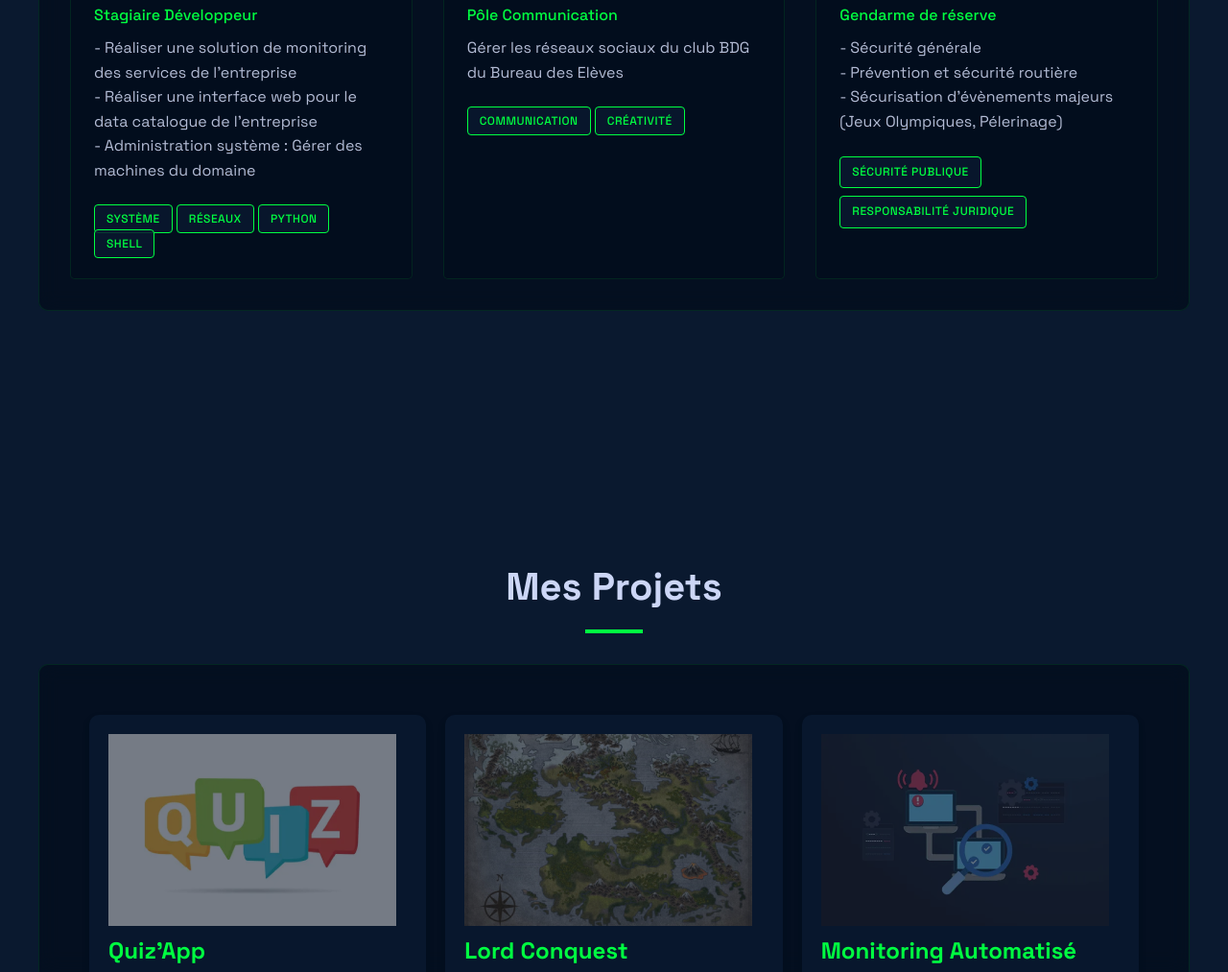
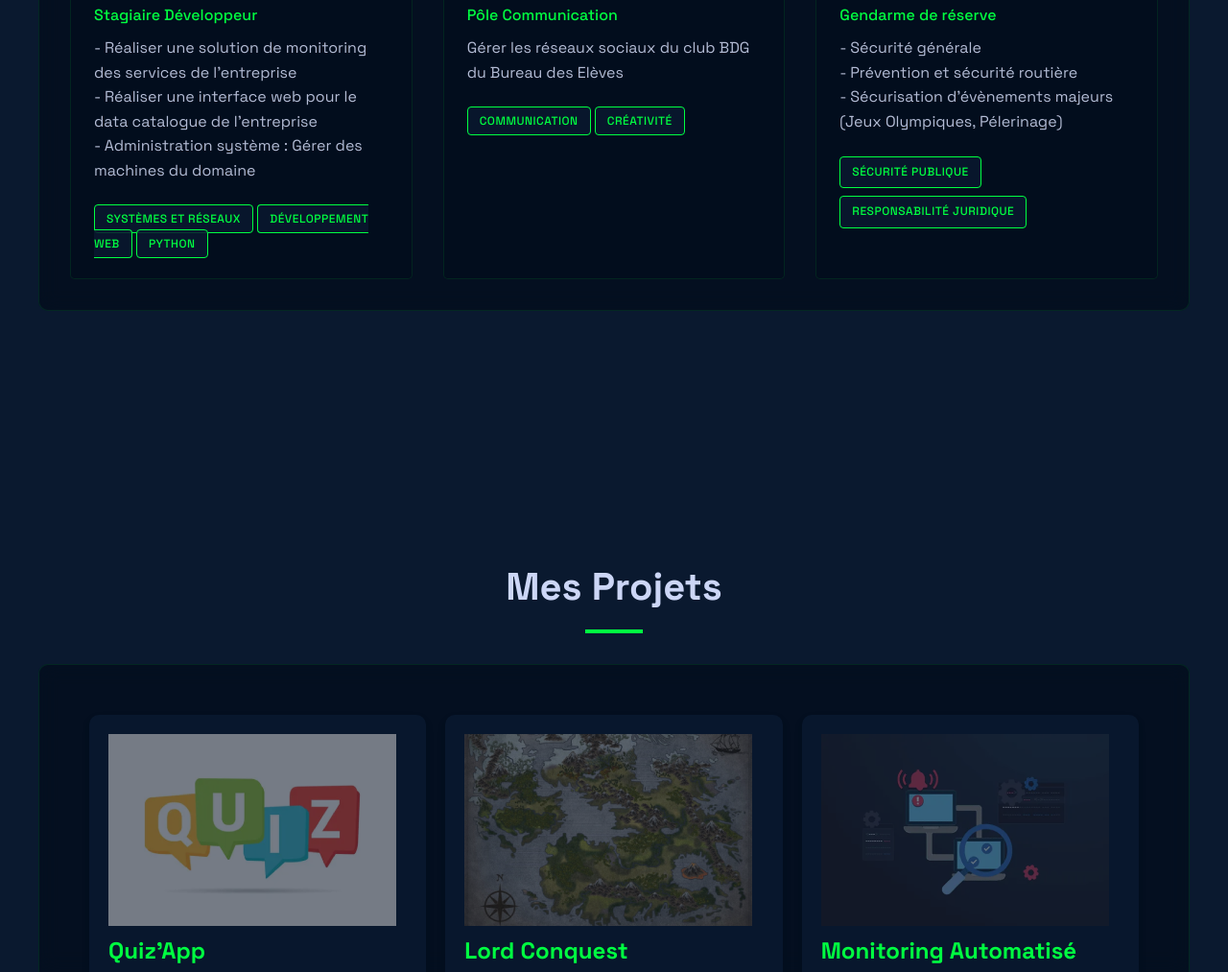
Before and after one commit to lmaoits/Portfolio_Cyber, a website: page index.html in a window 1280 px wide. Shown: the part 3821-4834 px from the top of the page at 96% size. Drawn offline with Linux system fonts and the light colour scheme.

Commit message:
Update index.html

```diff
--- a/index.html
+++ b/index.html
@@ -155,10 +155,9 @@
                   <p>- Administration système : Gérer des machines du domaine</p>
                 </li>
               </ul>
-              <span class="badge">Système</span>
-              <span class="badge">Réseaux</span>
+              <span class="badge">Systèmes et réseaux</span>
+              <span class="badge">Développement WEB</span>
               <span class="badge">Python</span>
-              <span class="badge">Shell</span>
             </div>
             <div class="experience-card">
               <img src="image/insta.png" alt="instagram" class="image-container default" style="width: 300px; height: auto;">
```
